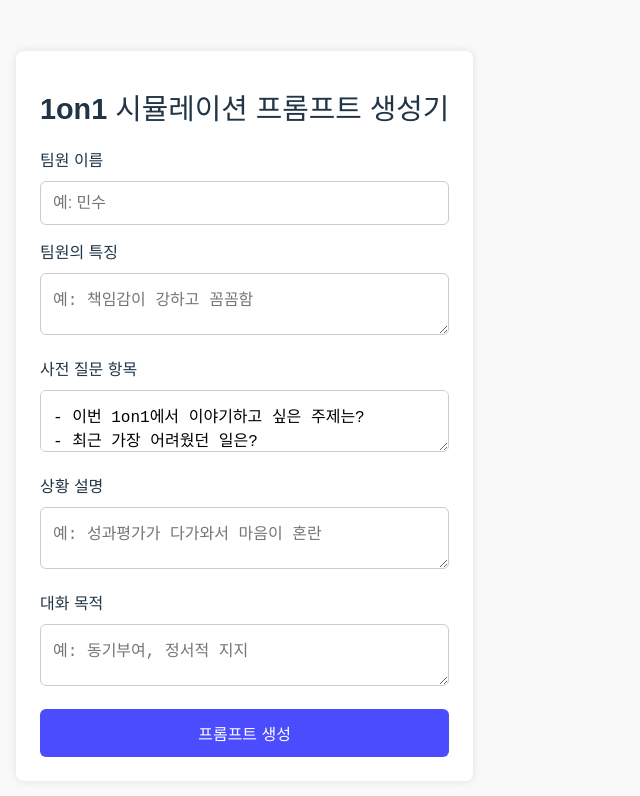
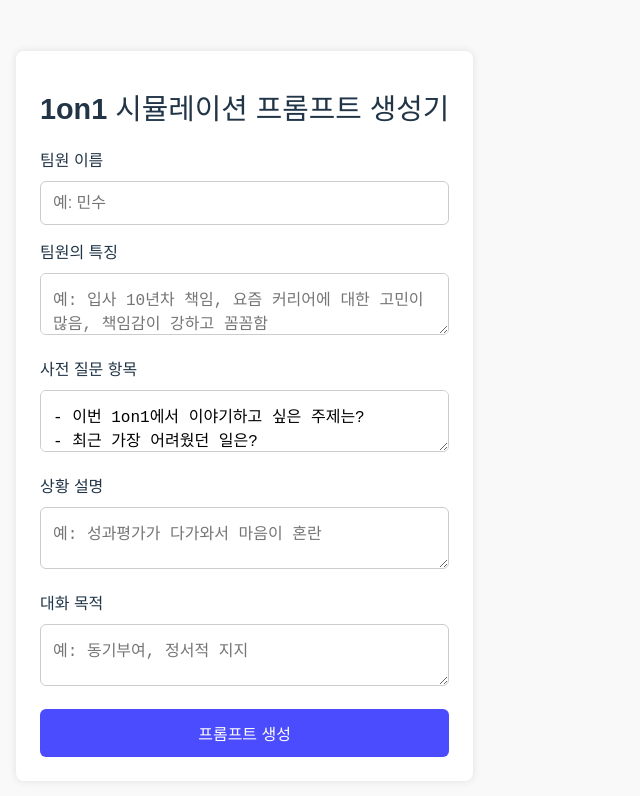
Before and after one commit to Hanwul-lee/ai-1on10sim, a React (Vite) app: page / in a window 1280 px wide. Shown: the top 796 px of the page, without its empty margins (0-640 px from the left). Built offline with nearby package versions, Linux system fonts and the light colour scheme.

Commit message:
fix: restore full 1on1 prompt generator UI

```diff
--- a/src/App.jsx
+++ b/src/App.jsx
@@ -86,7 +86,7 @@ ${preQuestions}
       <input type="text" value={memberName} onChange={(e) => setMemberName(e.target.value)} placeholder="예: 민수" />
 
       <label>팀원의 특징</label>
-      <textarea value={memberTrait} onChange={(e) => setMemberTrait(e.target.value)} placeholder="예: 책임감이 강하고 꼼꼼함" />
+      <textarea value={memberTrait} onChange={(e) => setMemberTrait(e.target.value)} placeholder="예: 입사 10년차 책임, 요즘 커리어에 대한 고민이 많음, 책임감이 강하고 꼼꼼함" />
 
       <label>사전 질문 항목</label>
       <textarea value={preQuestions} onChange={(e) => setPreQuestions(e.target.value)} />
```
